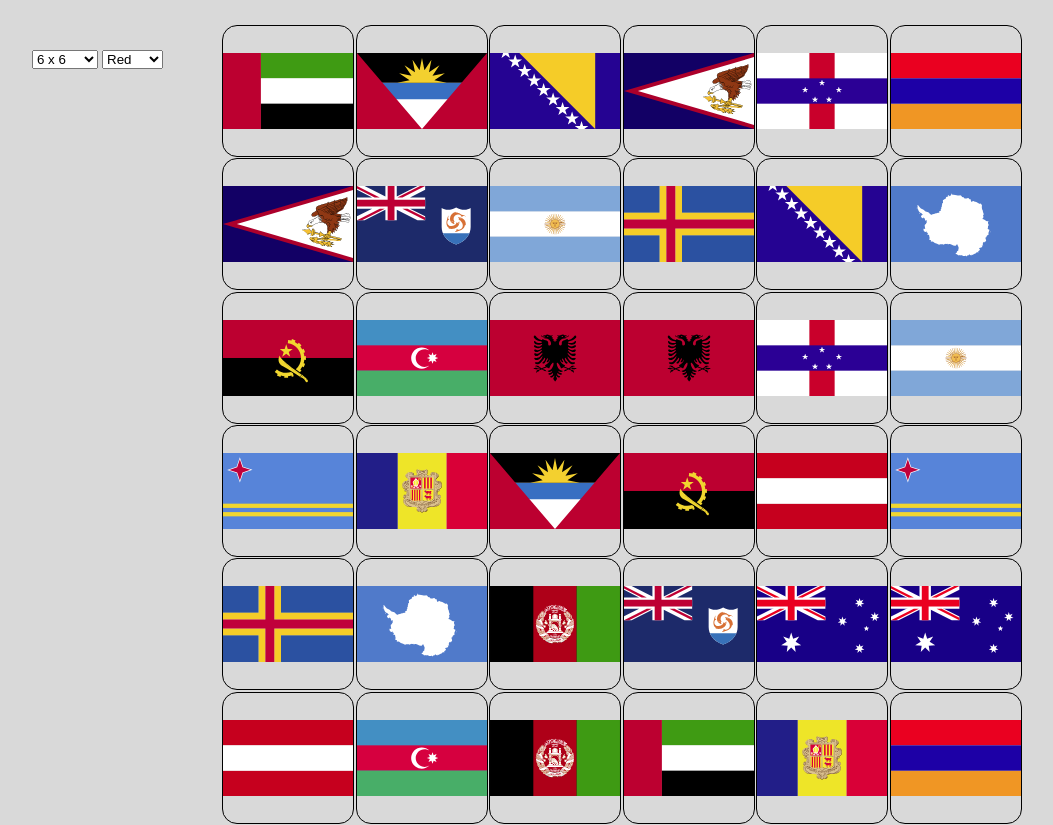
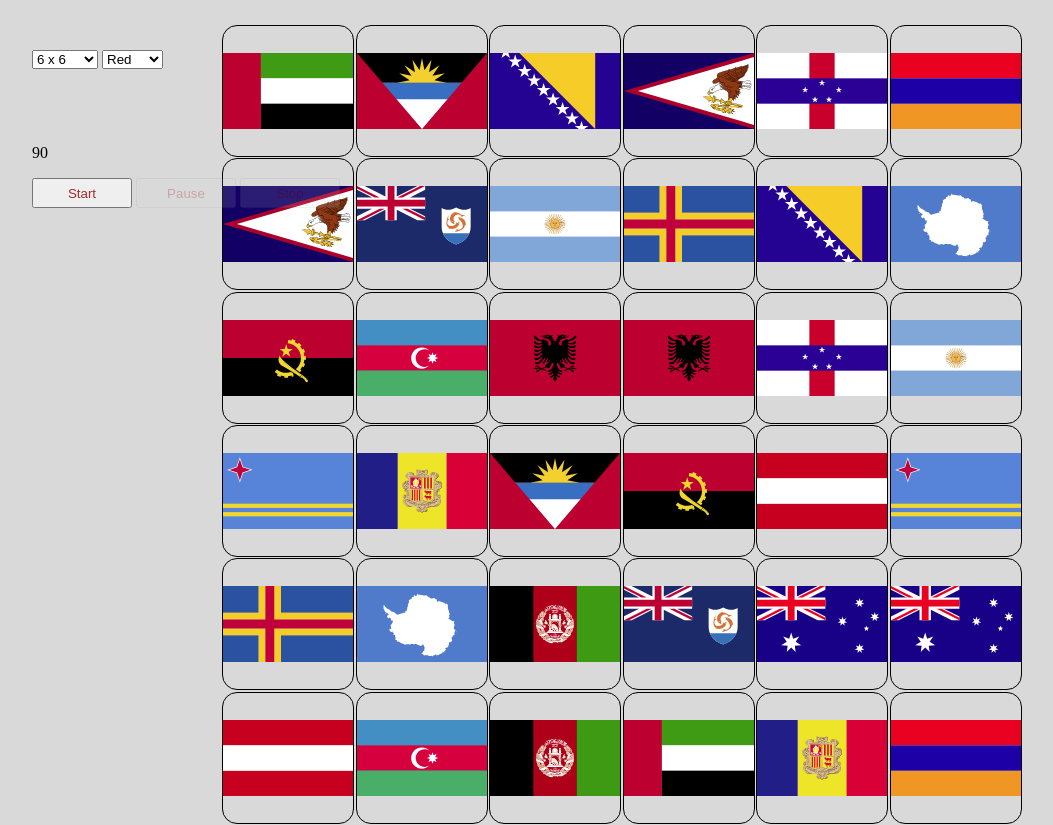
Before and after one commit to Vladyslav-Ch/First_project_puzzle, a plain HTML site: page index.html in a window 1280 px wide. Shown: the whole page, without its empty margins (18-1071 px from the left). Drawn offline with Linux system fonts and the light colour scheme.

Commit message:
v 0.0.1 add buttons and timer

```diff
--- a/css/main.css
+++ b/css/main.css
@@ -34,6 +34,26 @@ body {
     left: 50px;
 }
 
+#timer {
+    margin-top: 75px;
+}
+
+#startbutton, #pausebutton, #stopbutton {
+    width: 100px;
+    height: 30px;
+    color: brown;
+    text-align: center;
+    vertical-align: middle;
+}
+
+#startbutton:hover, #pausebutton:hover, #stopbutton:hover {
+    cursor: pointer;
+}
+
+.disabled {
+    opacity: .3;
+}
+
 #recordtable {
     position: absolute;
     top: 50px;
--- a/index.html
+++ b/index.html
@@ -21,13 +21,13 @@
                     <option value="green">Green</option>
                     <option value="brown">Brown</option>
             </select>
-            <div id="timer"></div>
-            <div id="pausebutton"></div>
-            <div id="playerpoint"></div>
+            <p id="timer"></p>
+            <input type="button" id="startbutton" value="Start">
+            <input type="button" id="pausebutton" class="disabled" value="Pause" disabled>
+            <input type="button" id="stopbutton" class="disabled" value="Stop" disabled>
+            <p id="playerpoint"></p>
         </div>
-        <div id="wrapper">
-
-        </div>
+        <div id="wrapper"></div>
         <div id="recordtable"></div>
         <script src="js/main.js"></script>
     </body>
--- a/js/main.js
+++ b/js/main.js
@@ -1,6 +1,7 @@
 "use strict";
 let flags = ["ad", "ae", "af", "ag", "ai", "al", "am", "an", "ao", "aq", "ar", "as", "at", "au", "aw", "ax", "az", "ba", "bb", "bd", "be", "bf", "bg", "bh", "bi", "bj", "bm", "bn", "bo", "br", "bs", "bt", "bv", "bw", "by", "bz", "ca", "cc", "cf", "cg", "ch", "ci", "ck", "cl", "cm", "cn", "co", "cr", "cu", "cv", "cx", "cy", "cz", "de", "dj", "dk", "dm", "do", "ds", "dz", "ec", "ee", "eg", "eh", "er", "es", "et", "fi", "fj", "fk", "fm", "fo"];
-// set random flags to background
+
+// set random flags to blocks background
 let blocks = 36,
     wrapper = document.getElementById("wrapper"),
     arr = [];
@@ -26,3 +27,23 @@ arr.sort(function(a, b) {
 for(let i = 0; i < arr.length; i++) {
     wrapper.appendChild(arr[i]);
 }
+
+// set timer
+let timer = document.getElementById("timer");
+timer.textContent = 90;
+
+// set start timer
+let startbutton = document.getElementById("startbutton"),
+    pausetbutton = document.getElementById("pausebutton"),
+    stopbutton = document.getElementById("stopbutton");
+let pausestartbuttonFunc = () => {
+    setInterval(() => timer.textContent -= 1, 1000);
+    startbutton.disabled = true;
+    pausebutton.disabled = false;
+    stopbutton.disabled = false;
+    startbutton.classList.add("disabled");
+    pausebutton.classList.remove("disabled");
+    stopbutton.classList.remove("disabled");
+};
+
+startbutton.addEventListener("click", pausestartbuttonFunc);
```
